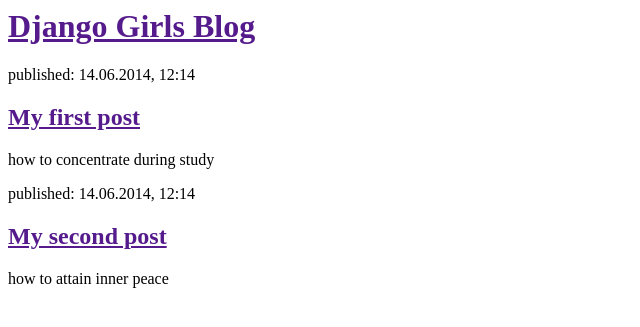
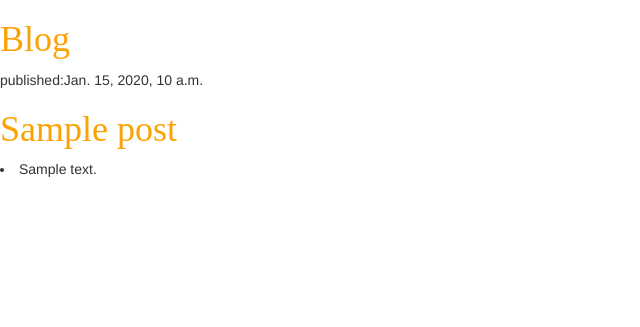
Before and after one commit to nishant16/new-blog-app, a Django app: template blog/templates/blog/post_list.html in a window 1280 px wide. Shown: the top 327 px of the page, without its empty margins (0-640 px from the left). Run offline with Django 3.2, Linux system fonts and the light colour scheme; the template is opened without the code that fills it: values that come from a table or form of the project are taken from there, others are empty; tables that the repository leaves empty hold one stand-in row (values such as "Sample post"); some libraries are stand-ins or nearby versions.

Commit message:
add view and template of detail blog

```diff
--- /dev/null
+++ b/blog/static/css/blog.css
@@ -0,0 +1,4 @@
+h1 a {
+    color: #FCA205;
+    font-family: 'Lobster';
+}
--- a/blog/templates/blog/post_list.html
+++ b/blog/templates/blog/post_list.html
@@ -1,22 +1,13 @@
-<html>
-    <head>
-        <title>Django Girls blog</title>
-    </head>
-    <body>
-        <div>
-            <h1><a href="">Django Girls Blog</a></h1>
-        </div>
+{% load staticfiles %}
+<link rel="stylesheet" href="{% static 'css/blog.css' %}">
 
-        <div>
-            <p>published: 14.06.2014, 12:14</p>
-            <h2><a href="">My first post</a></h2>
-            <p> how to concentrate during study</p>
-        </div>
-
-        <div>
-            <p>published: 14.06.2014, 12:14</p>
-            <h2><a href="">My second post</a></h2>
-            <p>how to attain inner peace</p>
-        </div>
-    </body>
-</html>
+<link rel="stylesheet" href="//maxcdn.bootstrapcdn.com/bootstrap/3.2.0/css/bootstrap.min.css">
+<link rel="stylesheet" href="//maxcdn.bootstrapcdn.com/bootstrap/3.2.0/css/bootstrap-theme.min.css">
+<div>
+    <h1><a href="/">Blog</a></h1>
+</div>
+{% for post in posts %}
+    <p>published:{{ post.published_date }}</p>
+    <h1><a href="{% url 'post_detail' pk=post.pk %}">{{post.title}}</a></h1>
+    <li>{{ post.text|linebreaksbr }}</li>
+{% endfor %}
--- a/blog/urls.py
+++ b/blog/urls.py
@@ -4,4 +4,5 @@
 
 urlpatterns = [
     url(r'^$', views.post_list, name='post_list'),
+    url(r'^post/(?P<pk>\d+)/$',views.post_detail,name='post_detail'),
 ]
```
Also changed, not shown: blog/templates/blog/post_detail.html (added, +9 -0 lines), blog/views.py (+10 -2 lines).
